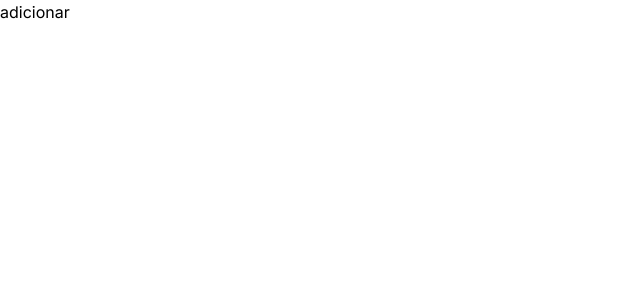
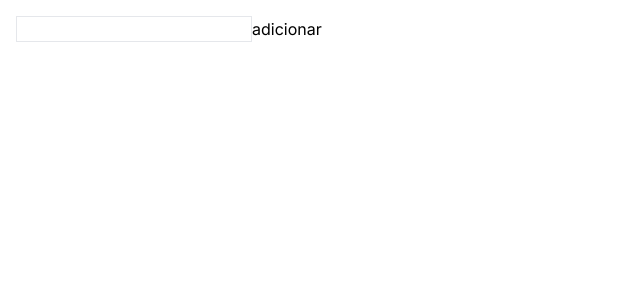
Before and after one commit to jessicasantosb/b7web-reducer, a Next.js app: page / in a window 1280 px wide. Shown: the top 300 px of the page, without its empty margins (0-640 px from the left). Built offline with nearby package versions, Linux system fonts and the light colour scheme.

Commit message:
feat: add new item

```diff
--- a/src/app/page.tsx
+++ b/src/app/page.tsx
@@ -1,25 +1,45 @@
 "use client";
 
+import { FormEvent, useReducer, useState } from "react";
+
 import { listReducer } from "@/reducers/listReducer";
-import { useReducer } from "react";
 
 export default function Home() {
   const [list, dispatch] = useReducer(listReducer, []);
+  const [newItem, setNewItem] = useState("");
 
-  const handleAdd = () => {
+  const handleAdd = (e: FormEvent<HTMLFormElement>) => {
+    e.preventDefault();
+
     dispatch({
       type: "add",
       payload: {
-        text: "Novo item",
+        text: newItem,
       },
     });
 
-    console.log(list);
+    setNewItem("");
   };
 
   return (
-    <main>
-      <button onClick={handleAdd}>adicionar</button>
+    <main className="p-4">
+      <form onSubmit={handleAdd}>
+        <input
+          className="border"
+          type="text"
+          value={newItem}
+          onChange={(e) => setNewItem(e.target.value)}
+        />
+        <button>adicionar</button>
+      </form>
+
+      {list.map((item) => {
+        return (
+          <div key={item.id} className="flex justify-between">
+            <p>{item.text}</p>
+          </div>
+        );
+      })}
     </main>
   );
 }
```
